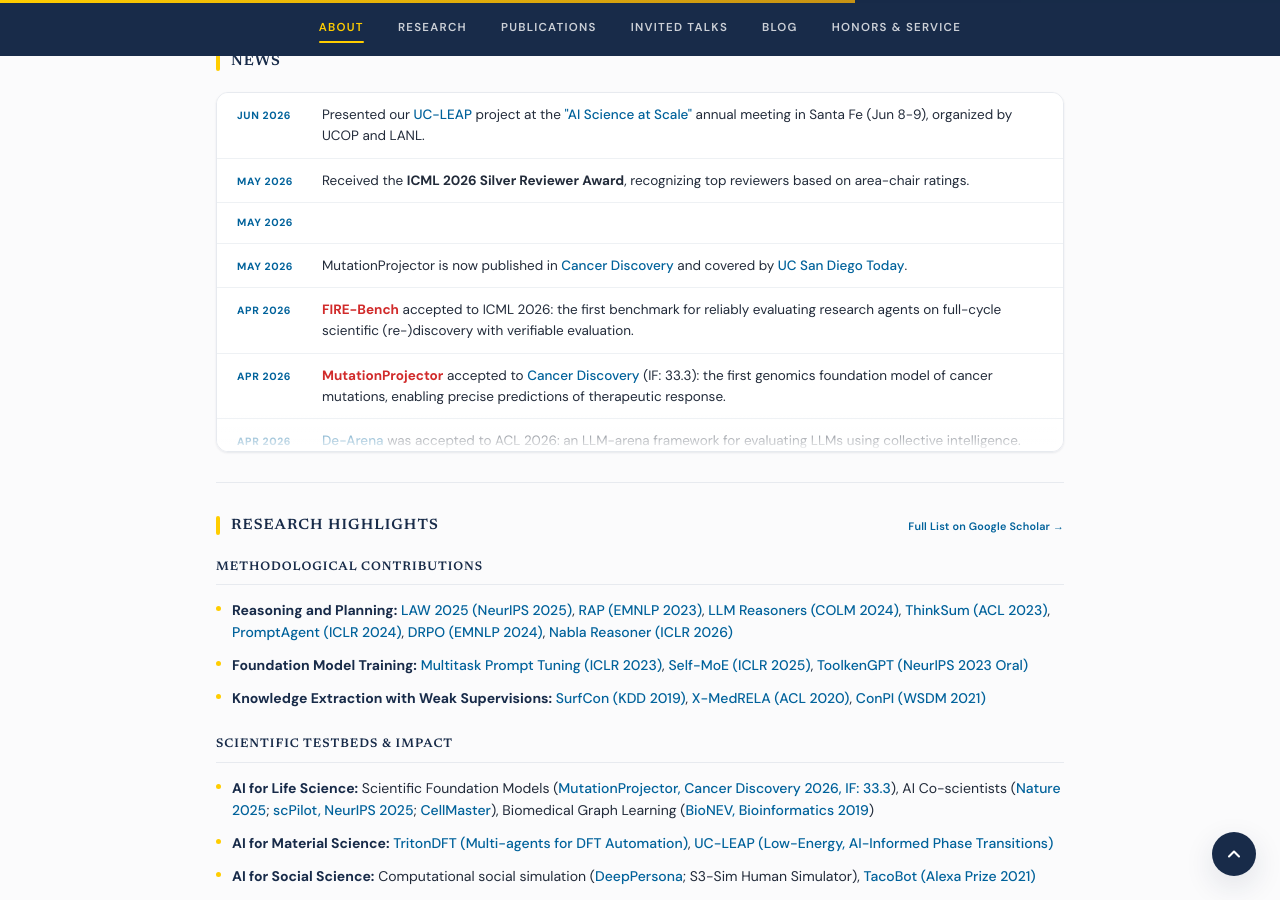
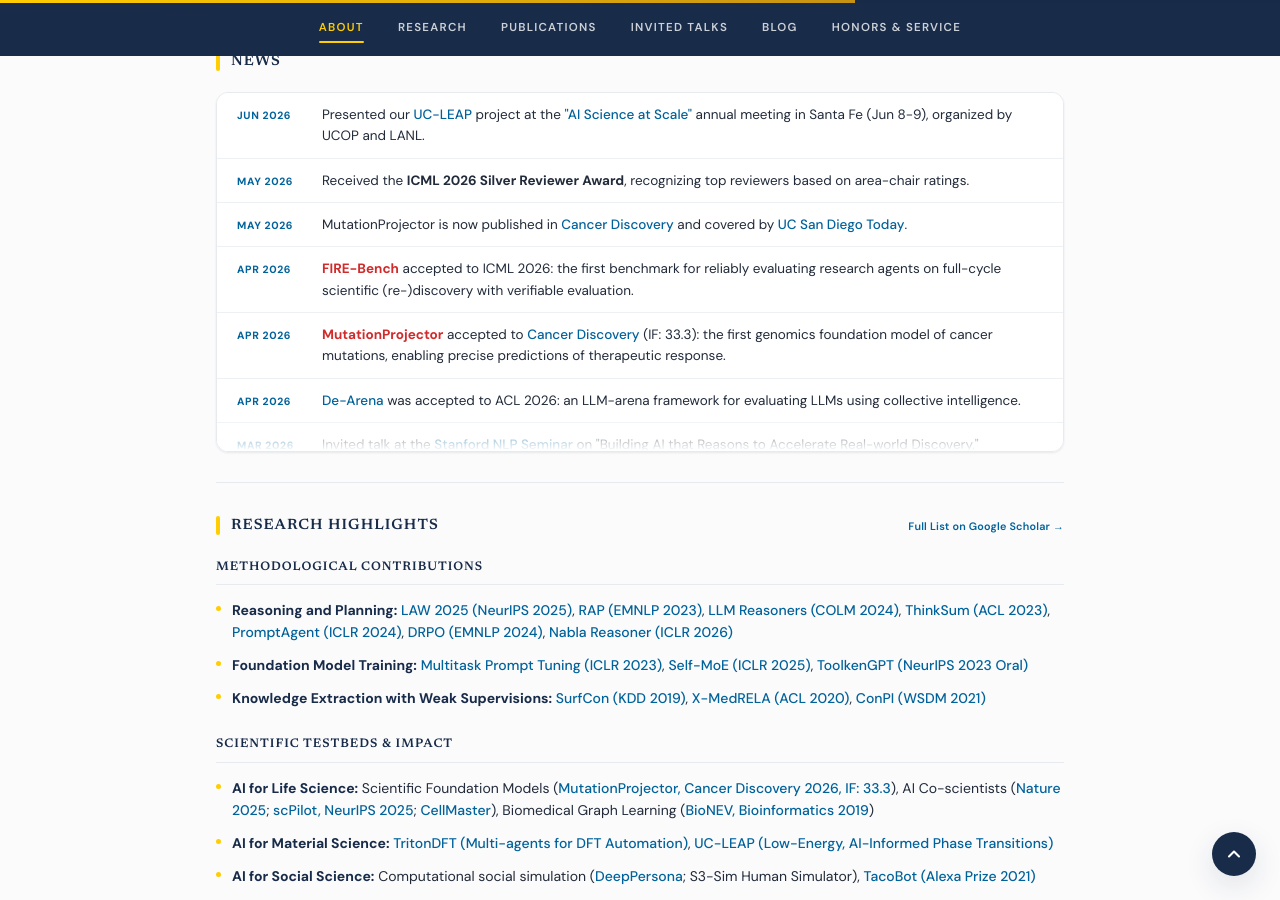
Before and after one commit to zhenwang9102/zhenwang9102.github.io, a Jekyll site: the page built from _posts/2019-06-02-venue.markdown, in a window 1280 px wide and 900 px high, scrolled down 1321 px. Built offline with Jekyll 4.4.1, drawn with Linux system fonts in a browser that asks for light colours.

Commit message:
update main page

```diff
--- a/_layouts/default.html
+++ b/_layouts/default.html
@@ -498,10 +498,6 @@
           </div>
           <div class="news-item">
             <span class="news-date">May 2026</span>
-            <div class="news-content"></div>
-          </div>
-          <div class="news-item">
-            <span class="news-date">May 2026</span>
             <div class="news-content">MutationProjector is now published in <a href="https://aacrjournals.org/cancerdiscovery/article/doi/10.1158/2159-8290.CD-25-1735/785289/A-foundation-model-of-cancer-genotype-enables">Cancer Discovery</a> and covered by <a href="https://today.ucsd.edu/story/ai-model-links-tumor-mutations-to-treatment-response">UC San Diego Today</a>.</div>
           </div>
           <div class="news-item">
```
